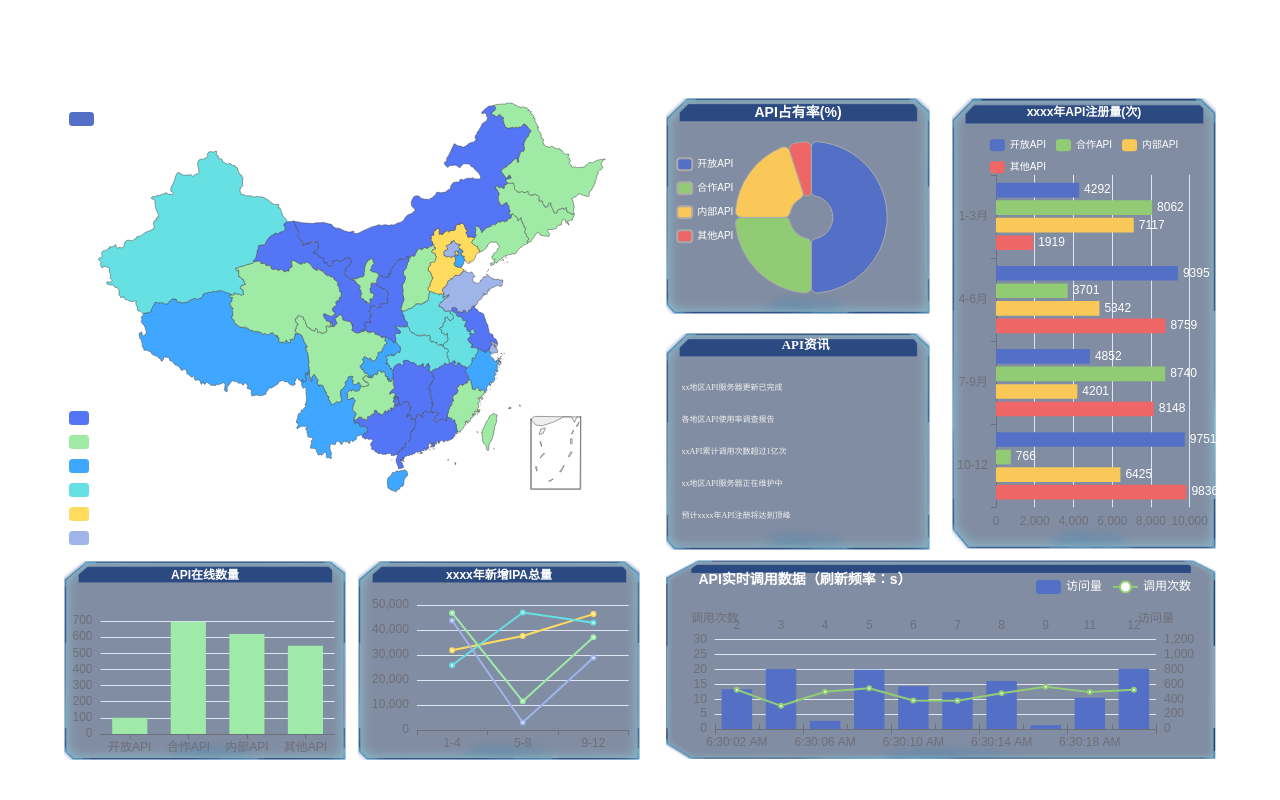
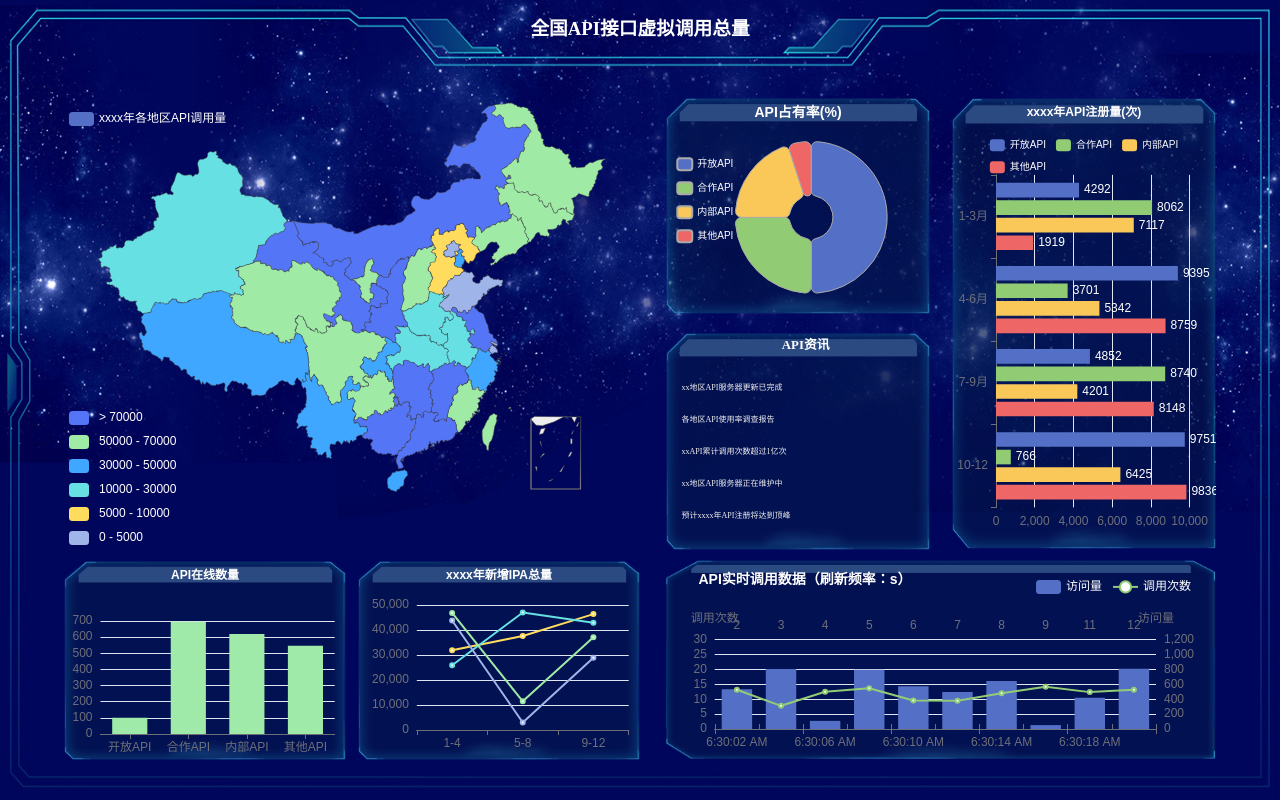
Before and after one commit to buliangz/Echarts_large-screen_data, a plain HTML site: page index.html in a window 1280 px wide. Drawn offline with nearby package versions, Linux system fonts and the light colour scheme; animation ran at ten frames a second.

Commit message:
Update index.css

```diff
--- a/css/index.css
+++ b/css/index.css
@@ -3,8 +3,8 @@
     margin: 0px;
 }
 .bg{
-/*     background-color: rgb(3, 32, 57); */
-    background-image: src(../images/bg.jpg);
+    background-color: rgb(3, 32, 57);
+    background-image: url(../images/bg.jpg);
 
 }
 .title{
```
